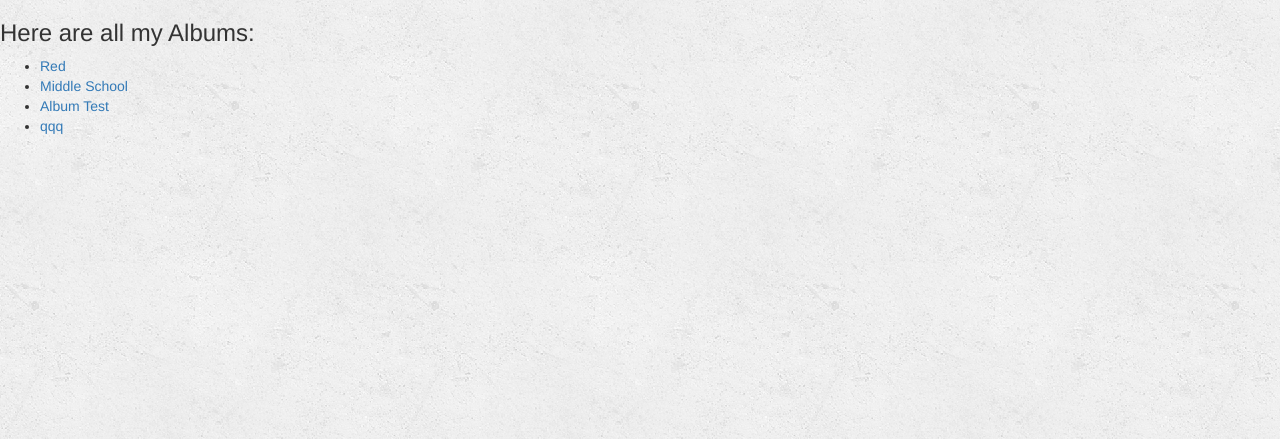
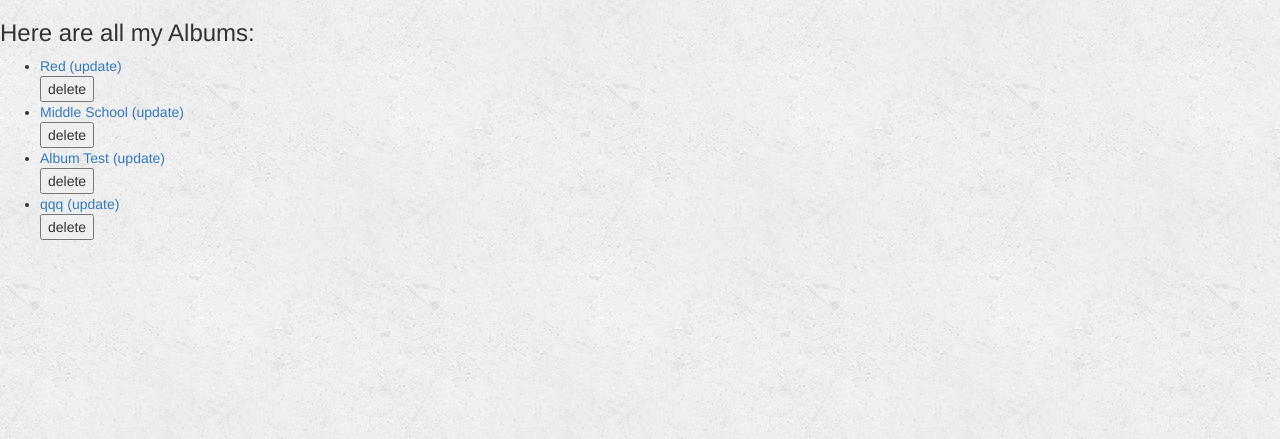
Before and after one commit to achillis1/myViberr, a Django app: page /music/ in a window 1280 px wide. Shown: the part 52-491 px from the top of the page. Run offline with Django 3.2, Linux system fonts and the light colour scheme; data comes from the database, SQL or seed files in the repository; both versions use the stored data as it was after the commit; some libraries are stand-ins or nearby versions.

Commit message:
add update and delete, but delete is not working

```diff
--- a/music/templates/music/index.html
+++ b/music/templates/music/index.html
@@ -12,6 +12,13 @@
                 {% for album in all_albums %}
                 <li>
                     <a href="{% url 'music:detail' album.id %}">{{ album.album_title}}</a>
+                    <a href="{% url 'music:album_update' album.id %}">(update)</a>
+                    <form action="{% url 'music:album_delete' album.id %}" method=""post">
+                        {% csrf_token %}
+                        <button type="submit">delete</button>
+                    </form>
+                    <!--<a href="{% url 'music:album_delete' album.id %}">(delete)</a>-->
+
                 </li>
                 {% endfor %}
             </ul>
--- a/music/urls.py
+++ b/music/urls.py
@@ -8,4 +8,7 @@ urlpatterns = [
     # /music/<album_id>/
     url(r'^(?P<pk>[0-9]+)/$', views.DetailView.as_view(), name = 'detail'),
     url(r'album/add/$', views.AlbumCreate.as_view(), name = 'album_add'),
+    url(r'album/(?P<pk>[0-9]+)/$', views.AlbumUpdate.as_view(), name='album_update'),
+    url(r'album/(?P<pk>[0-9]+)/delete/$', views.AlbumDelete.as_view(), name='album_delete'),
+
 ]
--- a/music/views.py
+++ b/music/views.py
@@ -1,6 +1,7 @@
 from django.views import generic
 from .models import Album, Song
 from django.views.generic.edit import CreateView, UpdateView, DeleteView
+from django.core.urlresolvers import reverse, reverse_lazy, resolve
 
 class IndexView(generic.ListView):
     template_name = 'music/index.html'
@@ -16,3 +17,11 @@ class DetailView(generic.DetailView):
 class AlbumCreate(CreateView):
     model = Album
     fields = ['artist', 'album_title', 'genre', 'album_logo']
+
+class AlbumUpdate(UpdateView):
+    model = Album
+    fields = ['artist', 'album_title', 'genre', 'album_logo']
+
+class AlbumDelete(DeleteView):
+    model = Album
+    success_url = reverse_lazy('music:index')
```
Also changed, not shown: music/album_confirm_delete.html (added, +10 -0 lines), background.png (added), background_XhDJPk3.png (added), db.sqlite3.
